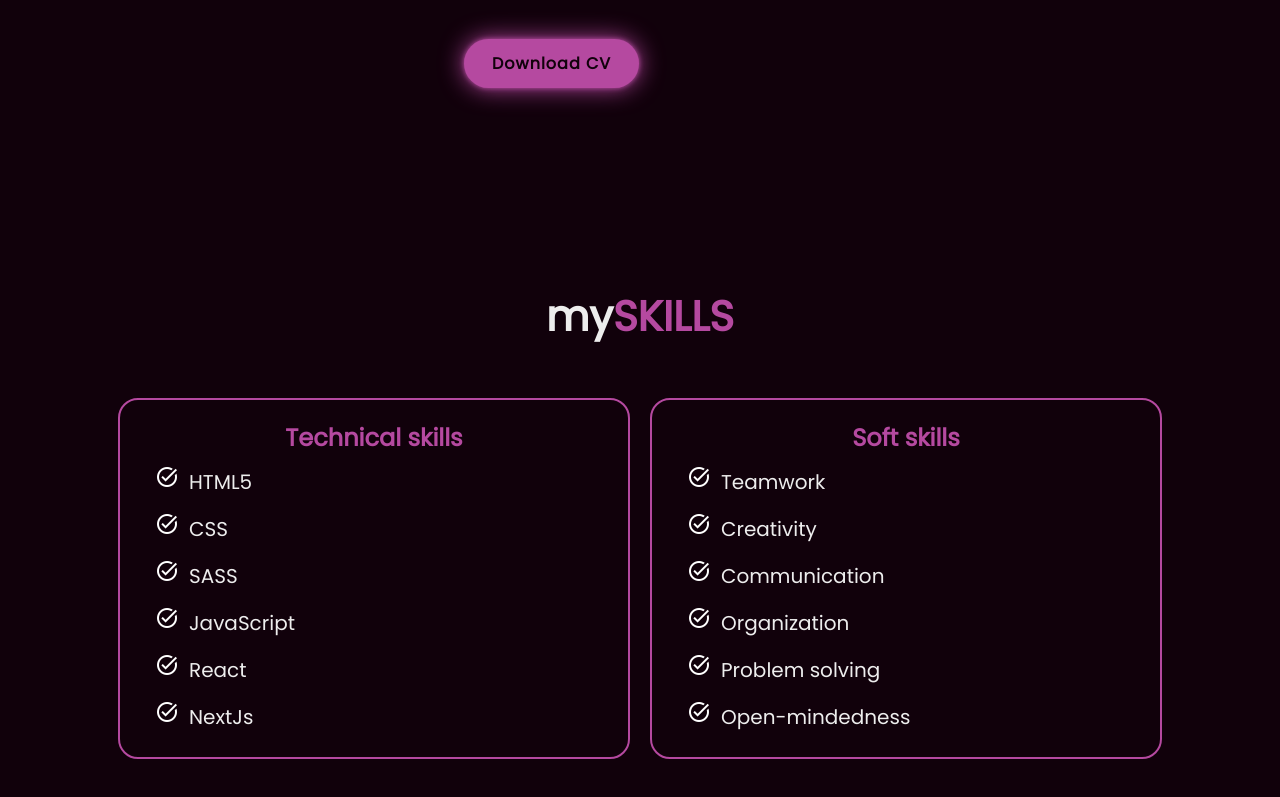
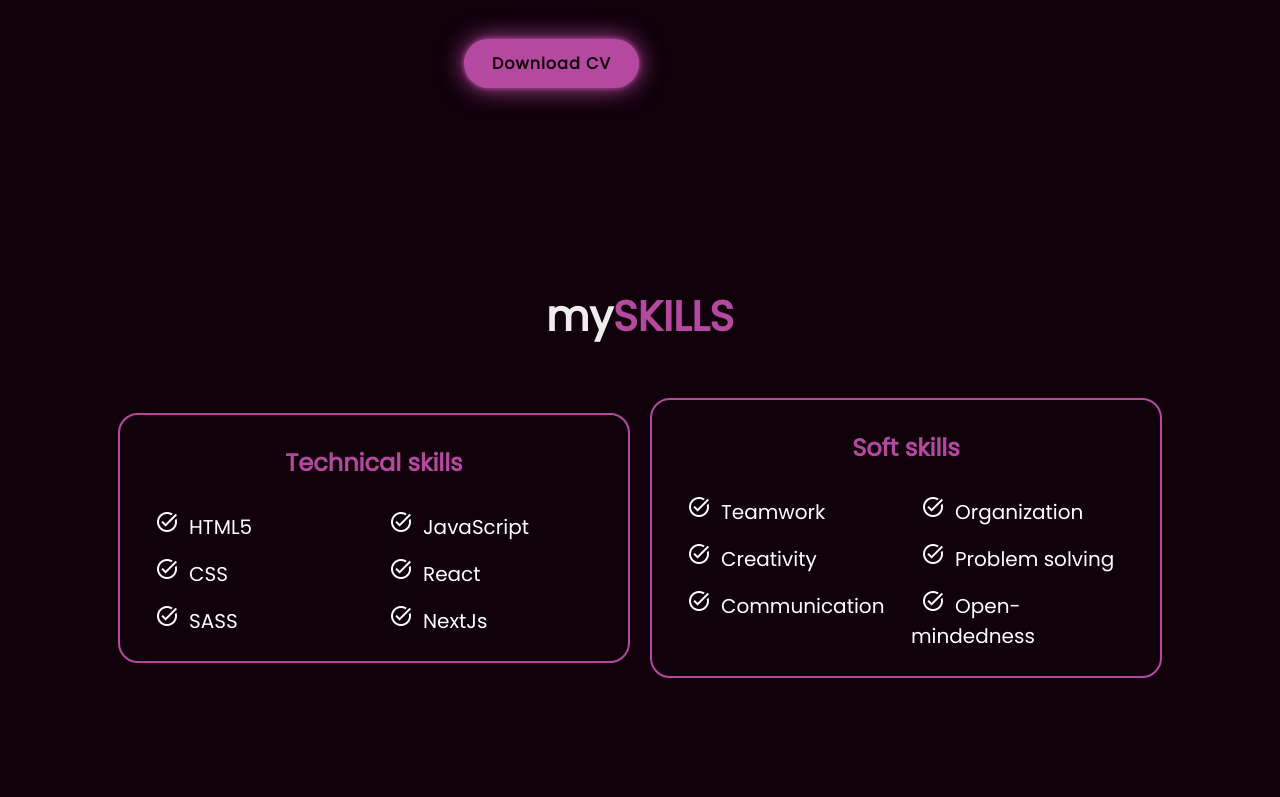
Before and after one commit to PaulinaDyrek/Paulina-Dyrek_portfolio_website, a website: page index.html in a window 1280 px wide. Shown: the part 1315-2112 px from the top of the page. After the commit the page ends 2089 px from the top, so only its background shows below. Drawn offline with nearby package versions, Linux system fonts and the light colour scheme.

Commit message:
column for skills section

```diff
--- a/index.html
+++ b/index.html
@@ -62,28 +62,50 @@
       <div class="skills-section">
         <div class="skills-part">
           <h1>Technical skills</h1>
-          <div></div>
-          <p><span class="material-symbols-outlined"> task_alt </span>HTML5</p>
-          <p><span class="material-symbols-outlined"> task_alt </span>CSS</p>
-          <p><span class="material-symbols-outlined"> task_alt </span>SASS</p>
+          <div class="skills-column">
+            <div class="column">
               <p>
-            <span class="material-symbols-outlined"> task_alt </span>JavaScript
+                <span class="material-symbols-outlined"> task_alt </span>HTML5
               </p>
-          <p><span class="material-symbols-outlined"> task_alt </span>React</p>
-          <p><span class="material-symbols-outlined"> task_alt </span>NextJs</p>
+              <p>
+                <span class="material-symbols-outlined"> task_alt </span>CSS
+              </p>
+              <p>
+                <span class="material-symbols-outlined"> task_alt </span>SASS
+              </p>
+            </div>
+            <div class="column">
+              <p>
+                <span class="material-symbols-outlined"> task_alt </span
+                >JavaScript
+              </p>
+              <p>
+                <span class="material-symbols-outlined"> task_alt </span>React
+              </p>
+              <p>
+                <span class="material-symbols-outlined"> task_alt </span>NextJs
+              </p>
+            </div>
+          </div>
         </div>
         <div class="skills-part">
           <h1>Soft skills</h1>
+          <div class="skills-column">
+            <div class="column">
               <p>
-            <span class="material-symbols-outlined"> task_alt </span>Teamwork
+                <span class="material-symbols-outlined"> task_alt </span
+                >Teamwork
               </p>
               <p>
-            <span class="material-symbols-outlined"> task_alt </span>Creativity
+                <span class="material-symbols-outlined"> task_alt </span
+                >Creativity
               </p>
               <p>
                 <span class="material-symbols-outlined"> task_alt </span
                 >Communication
               </p>
+            </div>
+            <div class="column">
               <p>
                 <span class="material-symbols-outlined"> task_alt </span
                 >Organization
@@ -98,6 +120,8 @@
               </p>
             </div>
           </div>
+        </div>
+      </div>
     </section>
   </body>
 </html>
--- a/style.css
+++ b/style.css
@@ -180,21 +180,28 @@ header {
   width: 40vw;
   background-color: #11010b;
   border-radius: 20px;
-  color: fff;
+  color: #fff;
   border: 2px solid var(--main-color);
 }
 .skills-part h1 {
   color: var(--main-color);
   text-align: center;
+  margin: 10px 0 20px;
 }
+.skills-column {
+  display: flex;
+}
+
 .skills-part p {
   font-size: 20px;
-  /* text-align: center; */
   padding: 5px 5px;
 }
 .material-symbols-outlined {
   margin: 5px 10px;
   color: #fff;
+}
+.column {
+  flex: 50%;
 }
 
 @keyframes slideRight {
```
Lines whose indentation alone changed are shown as unchanged.
